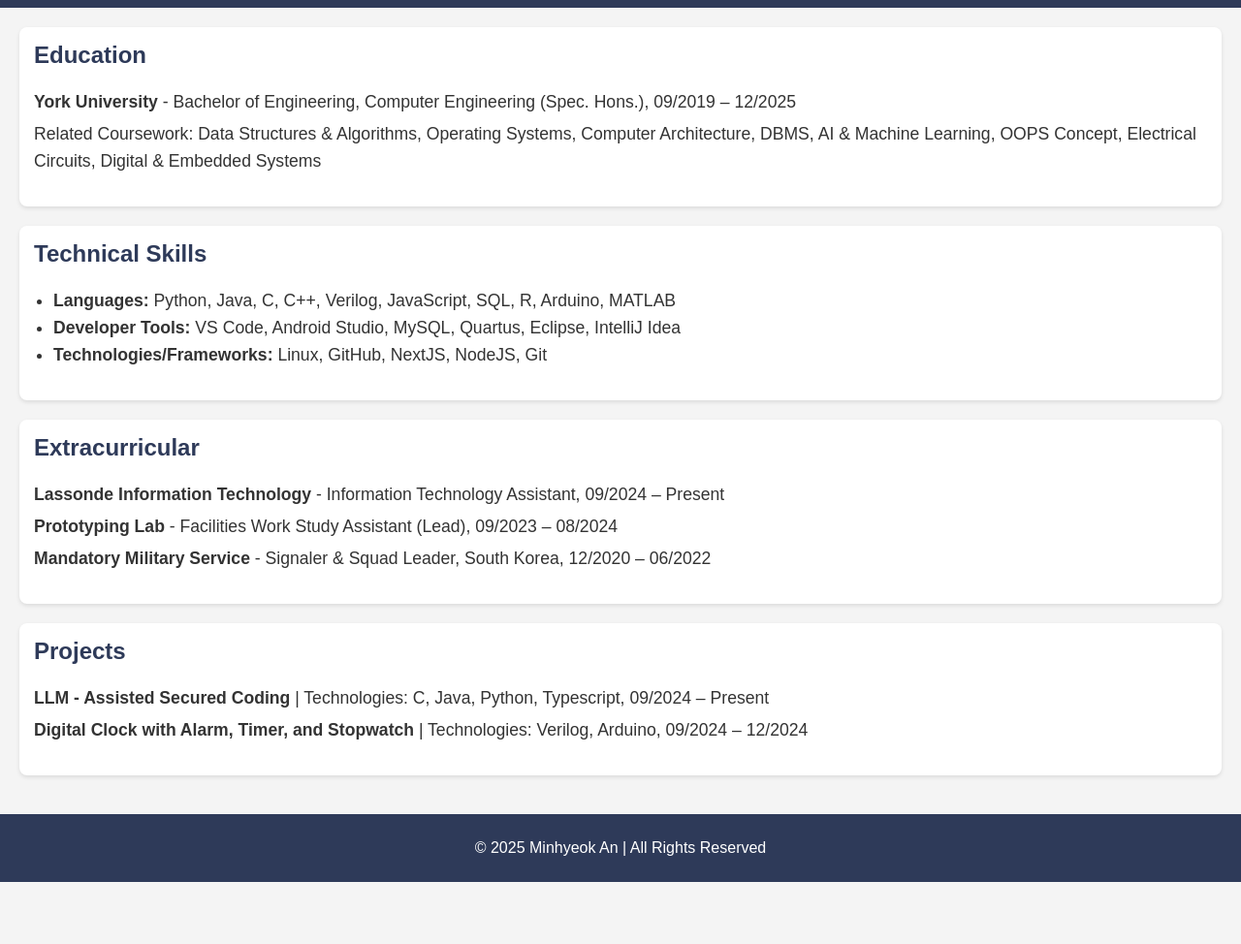
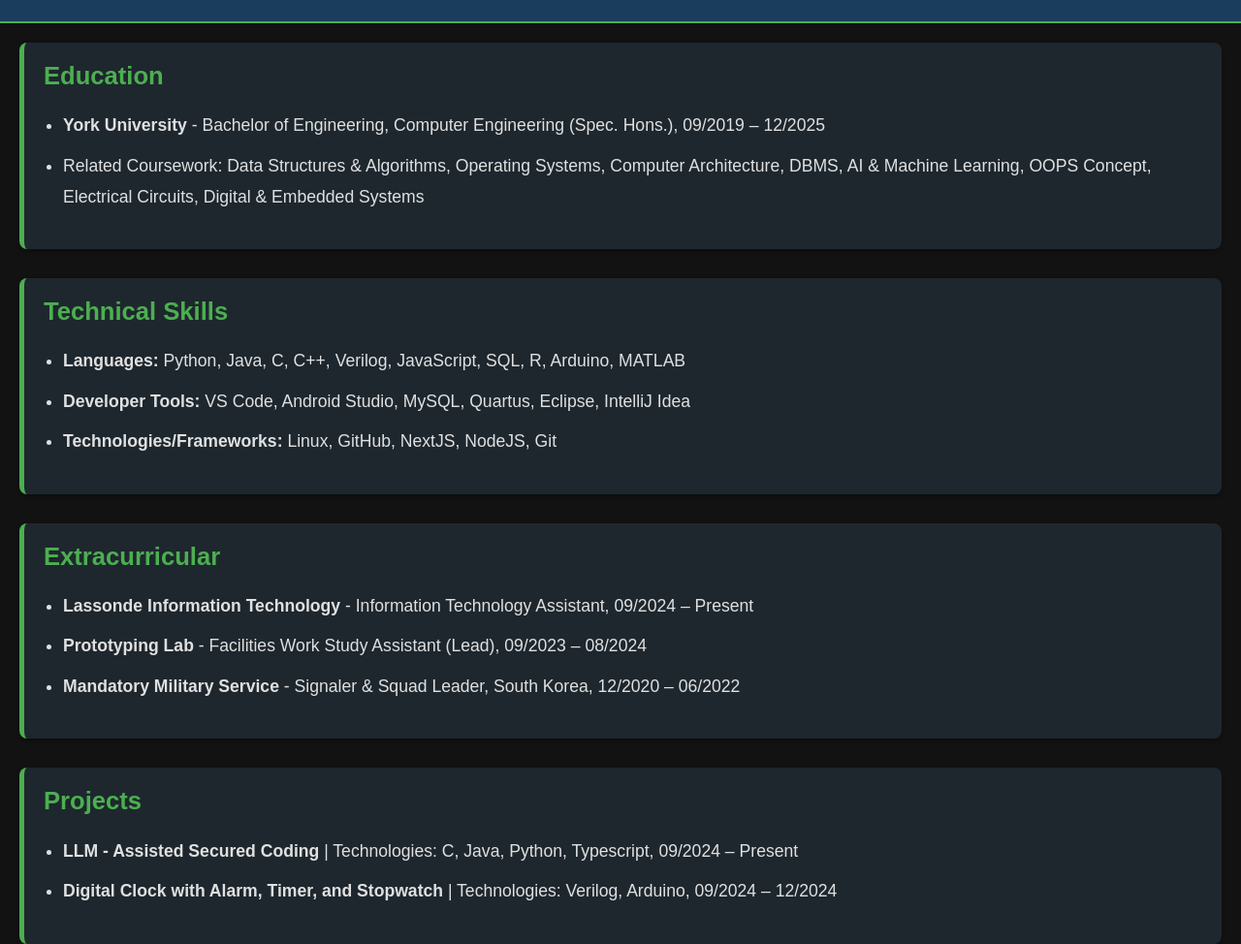
Before and after one commit to Anmh0128/Anmh0128.github.io, a plain HTML site: page index.html in a window 1280 px wide. Shown: the part 120-1094 px from the top of the page at 97% size. Before the commit the page ends 1030 px from the top, so only its background shows below. Drawn offline with Linux system fonts and the light colour scheme.

Commit message:
Update index.html

```diff
--- a/index.html
+++ b/index.html
@@ -9,61 +9,72 @@
       font-family: Arial, sans-serif;
       margin: 0;
       padding: 0;
-      background-color: #f4f4f4;
-      color: #333;
+      background-color: #121212;
+      color: #e0e0e0;
     }
     header {
-      background-color: #2e3a59;
+      background-color: #1a3d5e;
       color: white;
       padding: 20px;
       text-align: center;
+      border-bottom: 2px solid #4caf50;
     }
     header h1 {
       margin: 0;
+      font-size: 2.5em;
     }
     header p {
       margin: 5px 0;
+      font-size: 1.1em;
+    }
+    header a {
+      color: #4caf50;
+      text-decoration: none;
+    }
+    header a:hover {
+      text-decoration: underline;
     }
     .container {
       padding: 20px;
     }
     .section {
-      margin-bottom: 20px;
+      margin-bottom: 30px;
     }
     .section h2 {
       margin-top: 0;
-      font-size: 1.5em;
-      color: #2e3a59;
+      font-size: 1.6em;
+      color: #4caf50;
     }
     .section p, .section ul {
       font-size: 1.1em;
-      line-height: 1.6;
+      line-height: 1.8;
     }
     .section ul {
       padding-left: 20px;
     }
+    .section ul li {
+      margin: 10px 0;
+    }
     .contact-info, .education, .skills, .experience, .projects {
-      background-color: white;
-      padding: 15px;
+      background-color: #1e272e;
+      padding: 20px;
       border-radius: 8px;
-      box-shadow: 0 2px 4px rgba(0,0,0,0.1);
-    }
-    .contact-info ul, .education ul, .experience ul, .projects ul {
-      list-style-type: none;
-      padding: 0;
-    }
-    .contact-info li, .education li, .experience li, .projects li {
-      margin: 5px 0;
+      box-shadow: 0 2px 4px rgba(0,0,0,0.3);
+      border-left: 5px solid #4caf50;
     }
     footer {
       text-align: center;
-      padding: 10px;
-      background-color: #2e3a59;
+      padding: 20px;
+      background-color: #1a3d5e;
       color: white;
+      border-top: 2px solid #4caf50;
+    }
+    footer p {
+      font-size: 1em;
     }
     @media (max-width: 768px) {
       header h1 {
-        font-size: 1.5em;
+        font-size: 1.8em;
       }
       .container {
         padding: 10px;
@@ -76,7 +87,7 @@
   <header>
     <h1>Minhyeok An</h1>
     <p>North York, Canada | +1 (647) 468-8618 | minhyeok.ca@gmail.com</p>
-    <p>GitHub: <a href="https://github.com/Minhyeok-An" style="color: white; text-decoration: none;">minhyeok-an</a> | LinkedIn: <a href="https://www.linkedin.com/in/anmh0128" style="color: white; text-decoration: none;">Anmh0128</a></p>
+    <p>GitHub: <a href="https://github.com/Minhyeok-An" target="_blank">minhyeok-an</a> | LinkedIn: <a href="https://www.linkedin.com/in/anmh0128" target="_blank">Anmh0128</a></p>
   </header>
 
   <div class="container">
```
